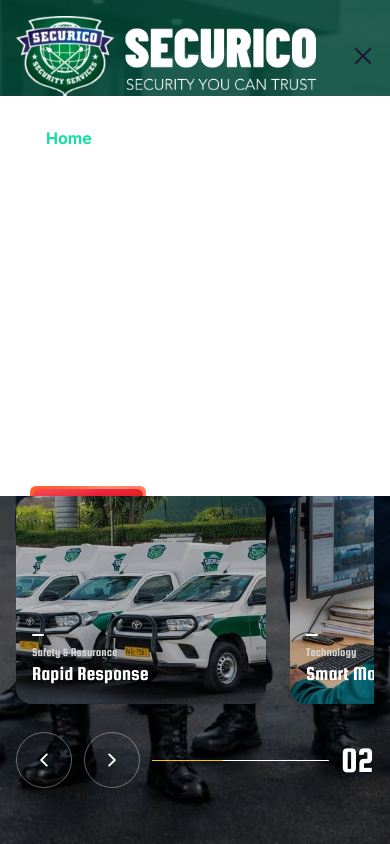
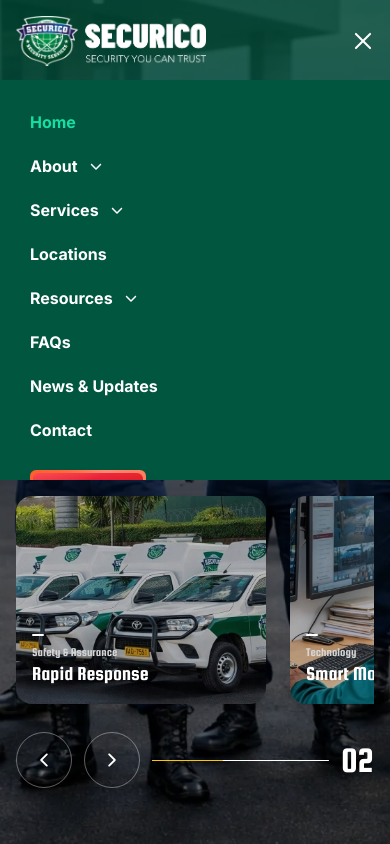
Before and after one commit to devco-apps/securico, a Next.js app: page / in a window 390 px wide. Both pictures are taken after a click on the button 363 px from the left and 39 px from the top of the page. Shown: the top 844 px of the page. Built offline with nearby package versions, Linux system fonts and the light colour scheme.

Commit message:
style(header): adjust mobile logo and nav styles
Update the mobile header by reducing the logo width, changing the
hamburger menu icon color to white, and refining the navigation menu
positioning and padding for better visual consistency.

```diff
--- a/components/Header/index.tsx
+++ b/components/Header/index.tsx
@@ -188,7 +188,7 @@ const Header = () => {
             <div className="block w-full xl:hidden">
               <Link href="/">
                 <Image
-                  width={300}
+                  width={190}
                   height={40}
                   src="/images/logo/logo-light-1.webp"
                   alt="Logo"
@@ -206,25 +206,25 @@ const Header = () => {
               <span className="relative block h-5.5 w-5.5 cursor-pointer">
                 <span className="absolute right-0 block h-full w-full">
                   <span
-                    className={`relative left-0 top-0 my-1 block h-0.5 rounded-sm bg-black delay-0 duration-200 ease-in-out dark:bg-white ${!navigationOpen ? "w-full! delay-300" : "w-0"
+                    className={`relative left-0 top-0 my-1 block h-0.5 rounded-sm bg-white delay-0 duration-200 ease-in-out dark:bg-white ${!navigationOpen ? "w-full! delay-300" : "w-0"
                       }`}
                   ></span>
                   <span
-                    className={`relative left-0 top-0 my-1 block h-0.5 rounded-sm bg-black delay-150 duration-200 ease-in-out dark:bg-white ${!navigationOpen ? "delay-400 w-full!" : "w-0"
+                    className={`relative left-0 top-0 my-1 block h-0.5 rounded-sm bg-white delay-150 duration-200 ease-in-out dark:bg-white ${!navigationOpen ? "delay-400 w-full!" : "w-0"
                       }`}
                   ></span>
                   <span
-                    className={`relative left-0 top-0 my-1 block h-0.5 rounded-sm bg-black delay-200 duration-200 ease-in-out dark:bg-white ${!navigationOpen ? "w-full! delay-500" : "w-0"
+                    className={`relative left-0 top-0 my-1 block h-0.5 rounded-sm bg-white delay-200 duration-200 ease-in-out dark:bg-white ${!navigationOpen ? "w-full! delay-500" : "w-0"
                       }`}
                   ></span>
                 </span>
                 <span className="du-block absolute right-0 h-full w-full rotate-45">
                   <span
-                    className={`absolute left-2.5 top-0 block h-full w-0.5 rounded-sm bg-black delay-300 duration-200 ease-in-out dark:bg-white ${!navigationOpen ? "h-0! delay-0" : "h-full"
+                    className={`absolute left-2.5 top-0 block h-full w-0.5 rounded-sm bg-white delay-300 duration-200 ease-in-out dark:bg-white ${!navigationOpen ? "h-0! delay-0" : "h-full"
                       }`}
                   ></span>
                   <span
-                    className={`delay-400 absolute left-0 top-2.5 block h-0.5 w-full rounded-sm bg-black duration-200 ease-in-out dark:bg-white ${!navigationOpen ? "h-0! delay-200" : "h-0.5"
+                    className={`delay-400 absolute left-0 top-2.5 block h-0.5 w-full rounded-sm bg-white duration-200 ease-in-out dark:bg-white ${!navigationOpen ? "h-0! delay-200" : "h-0.5"
                       }`}
                   ></span>
                 </span>
@@ -234,7 +234,7 @@ const Header = () => {
             {/* Nav Menu */}
             <div
               className={`invisible h-0 w-full items-center justify-between xl:visible xl:flex xl:h-auto xl:w-full ${navigationOpen &&
-                "navbar visible! absolute top-full left-0 w-full bg-white p-7.5 shadow-solid-5 dark:bg-secondary h-auto max-h-[calc(100vh-80px)] overflow-y-auto xl:static xl:h-auto xl:max-h-none xl:p-0 xl:shadow-none xl:dark:bg-transparent"
+                "navbar visible! absolute top-16 left-0 w-full bg-primary p-7.5 shadow-solid-5 dark:bg-secondary h-[calc(100vh-80px)] overflow-y-auto xl:static xl:h-auto xl:max-h-none xl:p-0 xl:shadow-none xl:dark:bg-transparent"
                 }`}
             >
               <nav>
@@ -283,7 +283,7 @@ const Header = () => {
                         ) : (
                           <Link
                             href={`${menuItem.path}`}
-                            className={`px-4 py-2 font-bold hover:text-sticky-menu-background ${isActive
+                            className={`px-0 py-2 font-bold hover:text-sticky-menu-background ${isActive
                               ? "text-sticky-menu-background "
                               : "text-white"
                               }`}
```
